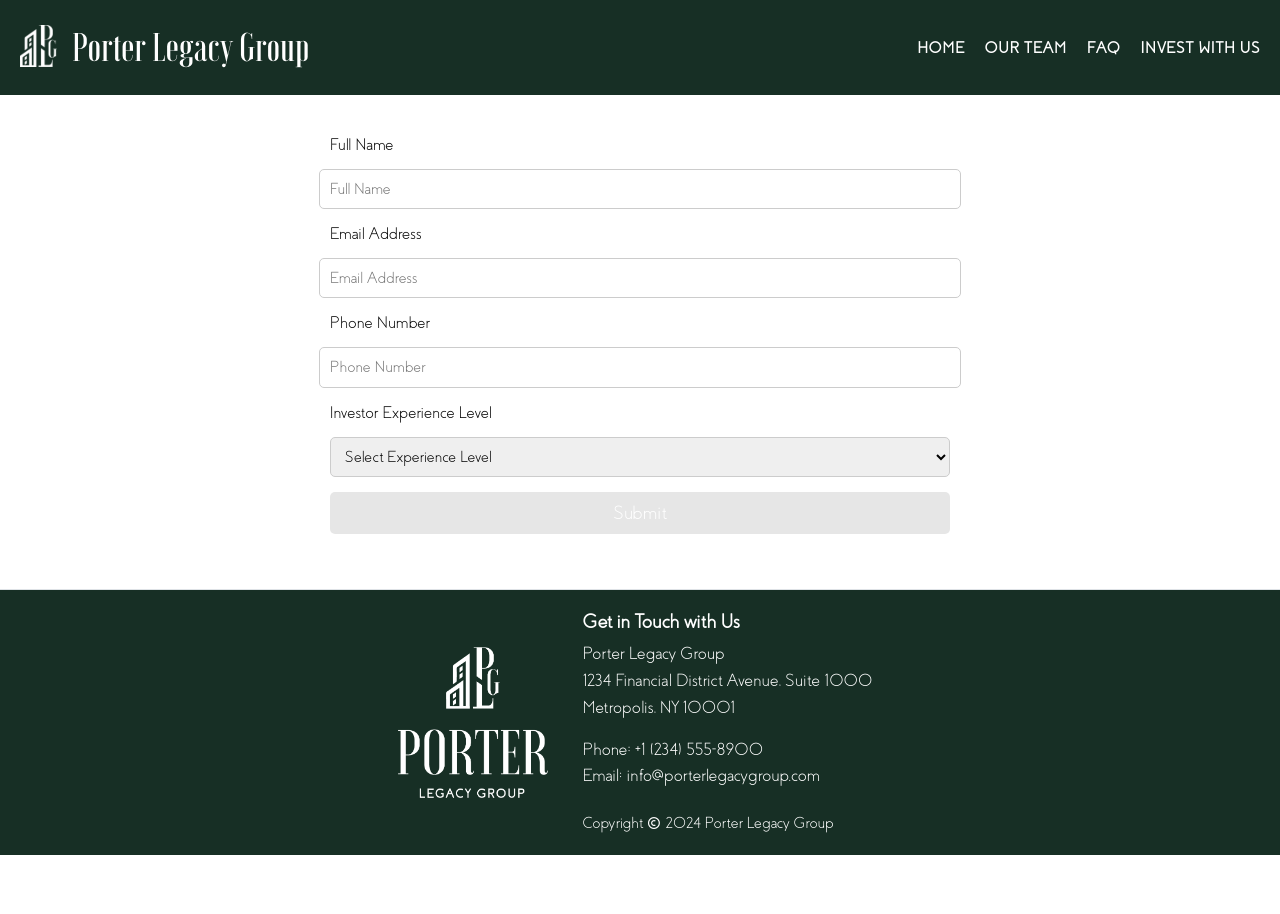
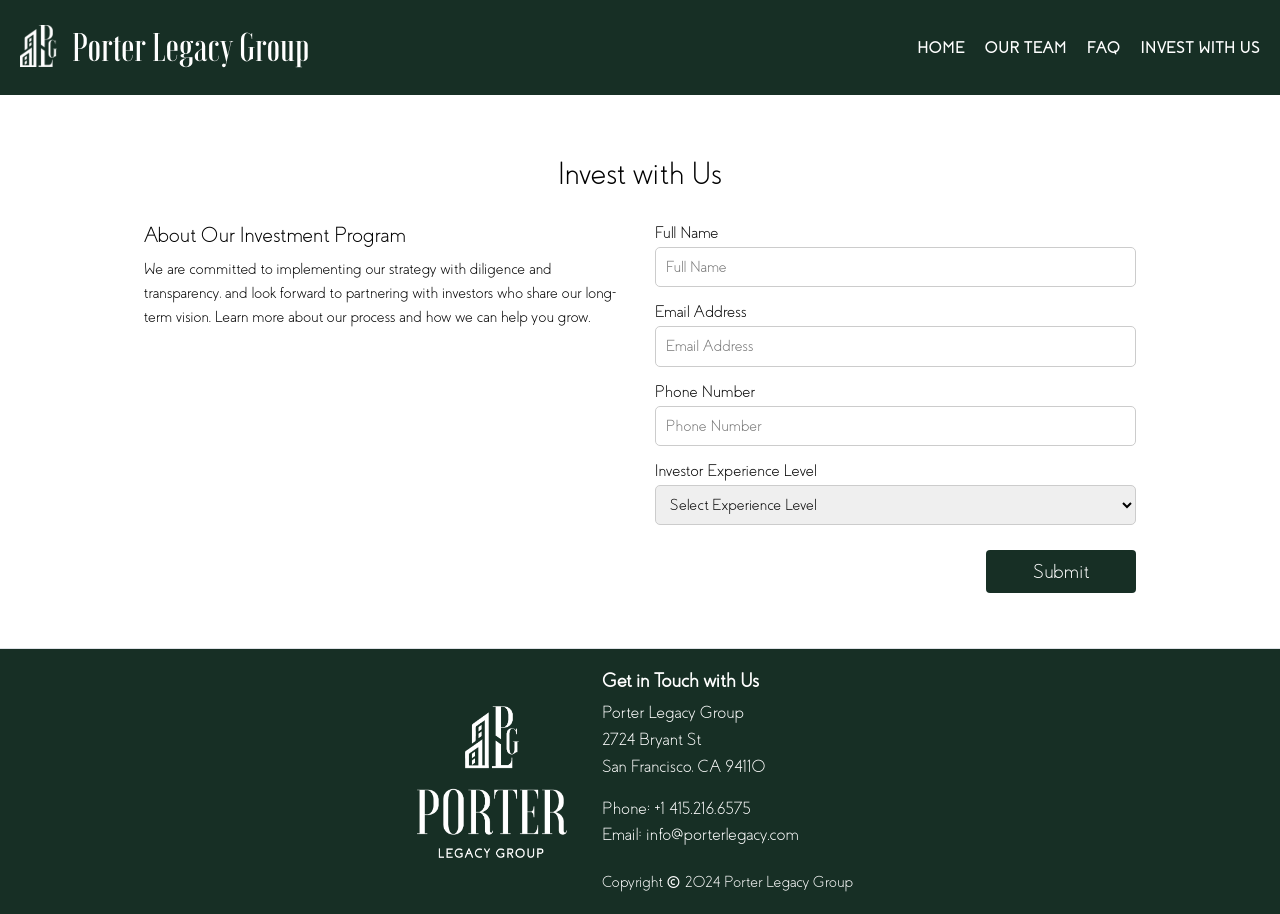
Before and after one commit to garyahill/PorterLegacyGroup, a React app: page /invest in a window 1280 px wide. Before the commit the page ends 855 px from the top, so only its background shows below. Built offline with nearby package versions, Linux system fonts and the light colour scheme.

Commit message:
added content to the invest with us page

```diff
--- a/src/components/layout/footer.tsx
+++ b/src/components/layout/footer.tsx
@@ -3,7 +3,6 @@ import "./footer.less";
 import logo from "../../images/logo-main-white-no-background.png";
 
 const Footer: React.FC = () => {
-
 	return (
 		<footer className="footer-container">
 
@@ -16,12 +15,12 @@ const Footer: React.FC = () => {
 					<h4>Get in Touch with Us</h4>
 					<address>
 						<span>Porter Legacy Group</span>
-						<span>1234 Financial District Avenue, Suite 1000</span>
-						<span>Metropolis, NY 10001</span>
+						<span>2724 Bryant St</span>
+						<span>San Francisco, CA 94110</span>
 					</address>
 					<p>
-						<a href="tel:+1234567890">Phone: +1 (234) 555-8900</a>
-						<a href="mailto:info@porterlegacygroup.com">Email: info@porterlegacygroup.com</a>
+						<a href="tel:+1234567890">Phone: +1 415.216.6575</a>
+						<a href="mailto:info@porterlegacygroup.com">Email: info@porterlegacy.com</a>
 					</p>
 
 					<div className="copyright">
--- a/src/pages/faq/components/faq-item.less
+++ b/src/pages/faq/components/faq-item.less
@@ -11,7 +11,6 @@
     h2 {
         font-size: 1.3em;
         font-weight: 100;
-
     }
 
     .icon {
--- a/src/pages/faq/faq.less
+++ b/src/pages/faq/faq.less
@@ -1,3 +1,5 @@
+@import "../../theme/mixins.less";
+
 .faq-container {
     display: flex;
     flex-direction: column;
@@ -5,10 +7,7 @@
     width: 100%;
 
     h1 {
-        text-align: center;
-        font-size: 2rem;
-        font-weight: 100;
-        margin-bottom: 30px;
+        .content-page-title-h1()
     }
 }
 
--- a/src/pages/invest/invest.less
+++ b/src/pages/invest/invest.less
@@ -1,12 +1,32 @@
 @import "../../theme/palette.less";
+@import "../../theme/mixins.less";
 
 .invest-container {
     width: 90%;
     padding: 20px;
     margin: 0 auto;
 
-    @media (min-width: 768px) {
-      width: 50%;  // Shrink container to 50% on larger screens
+    h1 {
+        .content-page-title-h1();
+    }
+
+    .flex-container {
+        display: flex;
+        flex-direction: column;
+        width: 100%;
+
+        .info-section {
+            margin-bottom: 20px;
+
+            h2 {
+              .aside-header-h2();
+              margin-top: 0;
+            }
+
+            aside {
+              font-size: 1rem;
+              line-height: 1.5;
+            }
         }
 
         form {
@@ -14,12 +34,16 @@
             flex-direction: column;
             align-items: center;
 
-      label,
             input,
             select,
             button {
-        width: 100%;  // Make form elements take full container width
-        margin-bottom: 15px;
+              width: 100%;
+              margin-bottom: 15px; // TODO: Remove margin from last element?
+            }
+
+            label {
+              width: 100%;
+              margin-bottom: 5px;
             }
 
             input,
@@ -27,21 +51,43 @@
               padding: 10px;
               border: 1px solid #ccc;
               border-radius: 5px;
+              box-sizing: border-box;
               font-size: 1rem;
             }
 
             button {
-        padding: 10px;
-        background-color: @grey-bg;
-        color: @primary-text-white;
-        border: none;
-        border-radius: 5px;
-        font-size: 1.2rem;
-        cursor: pointer;
-      }
-
-      button:hover {
-        background-color: darken(@tan-bg, 10%);
+              margin-top: 10px;
             }
         }
     }
+
+    @media (min-width: 768px) {
+        .flex-container {
+            flex-direction: row;
+
+            form {
+              flex: 2;
+
+              button {
+                width: 150px;
+                align-self: flex-end;
+              }
+          }
+
+          .info-section {
+              flex: 2;
+              margin-right: 30px;
+          }
+        }
+    }
+
+    @media(min-width: 1025px) {
+      width: 80%;
+    }
+
+    /* Larger desktops */
+    @media(min-width: 1441px) {
+      width: 70%;
+    }
+
+  }
--- a/src/pages/invest/invest.tsx
+++ b/src/pages/invest/invest.tsx
@@ -5,6 +5,14 @@ const Invest: React.FC = () => {
 
 	return (
 		<div className="invest-container">
+			<h1>Invest with Us</h1>
+
+			<div className="flex-container">
+				<div className="info-section">
+					<h2>About Our Investment Program</h2>
+					<aside>We are committed to implementing our strategy with diligence and transparency, and look forward to partnering with investors who share our long-term vision. Learn more about our process and how we can help you grow.</aside>
+				</div>
+
 				<form>
 					<label htmlFor="name">Full Name</label>
 					<input type="text" id="name" name="name" placeholder="Full Name" required />
@@ -21,12 +29,17 @@ const Invest: React.FC = () => {
 						<option value="beginner">Beginner</option>
 						<option value="intermediate">Intermediate</option>
 						<option value="advanced">Advanced</option>
+						<option value="accredited">Accredited</option>
 					</select>
 
 					<button type="submit">Submit</button>
 				</form>
 			</div>
 
+
+
+		</div>
+
 	);
 };
 
--- a/src/theme/global.less
+++ b/src/theme/global.less
@@ -45,7 +45,13 @@ a {
 button {
   cursor: pointer;
   border: none;
+  background-color: @green-bg;
+  color: @primary-text-white;
   padding: 10px 20px;
   border-radius: 4px;
-  font-size: 1em;
+  font-size: 1.2em;
+
+  &:hover {
+    color: @primary-tan;
+  }
 }
--- /dev/null
+++ b/src/theme/mixins.less
@@ -0,0 +1,16 @@
+@import "./palette.less";
+
+.content-page-title-h1() {
+    width: 100%;
+    text-align: center;
+    margin-bottom: 30px;
+    font-size: 2rem;
+    font-weight: 100;
+}
+
+.aside-header-h2() {
+    font-size: 1.3em;
+    font-weight: 100;
+    width: 100%;
+    margin-bottom: 10px;
+}
```
Also changed, not shown: src/images/favicon.png. Lines whose indentation alone changed are shown as unchanged.
